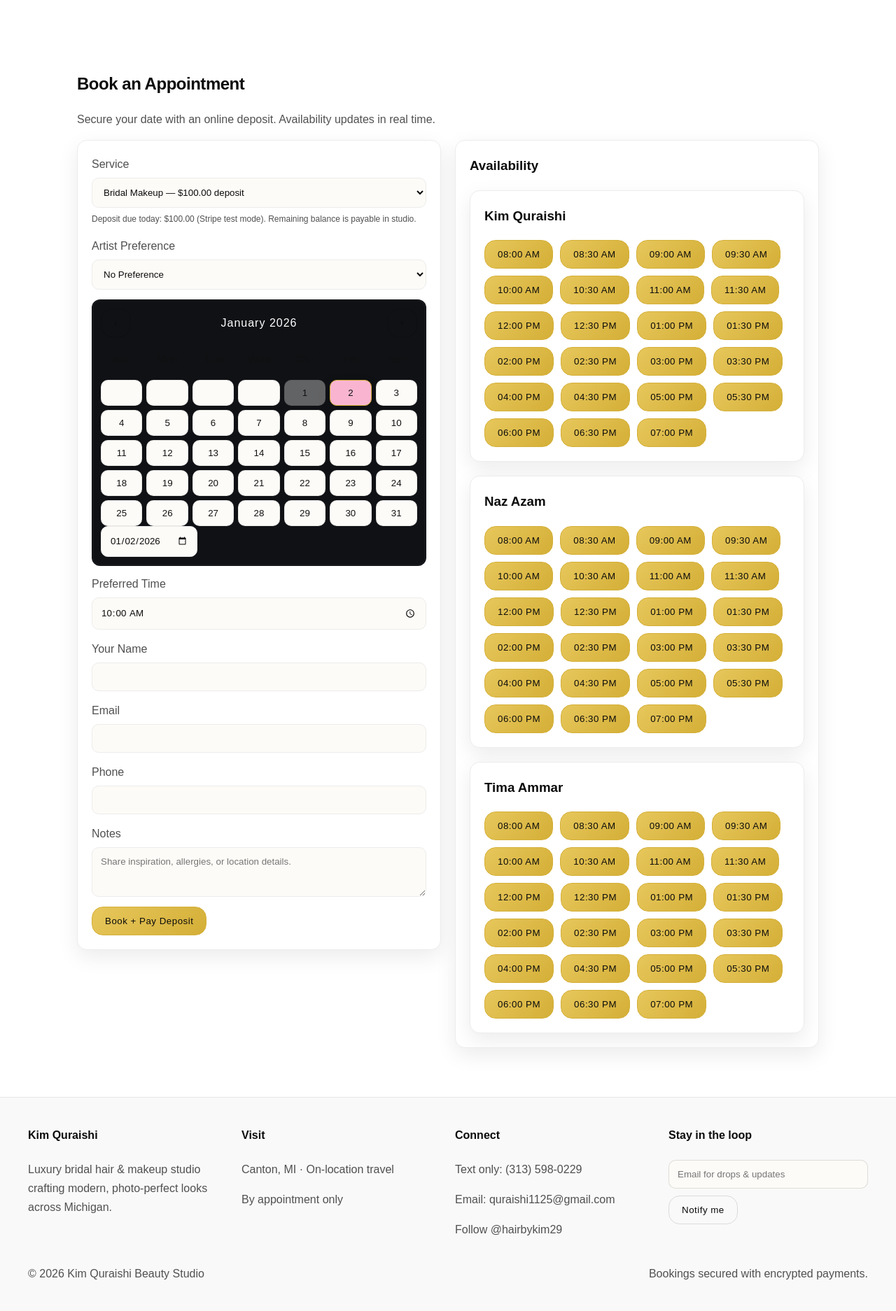
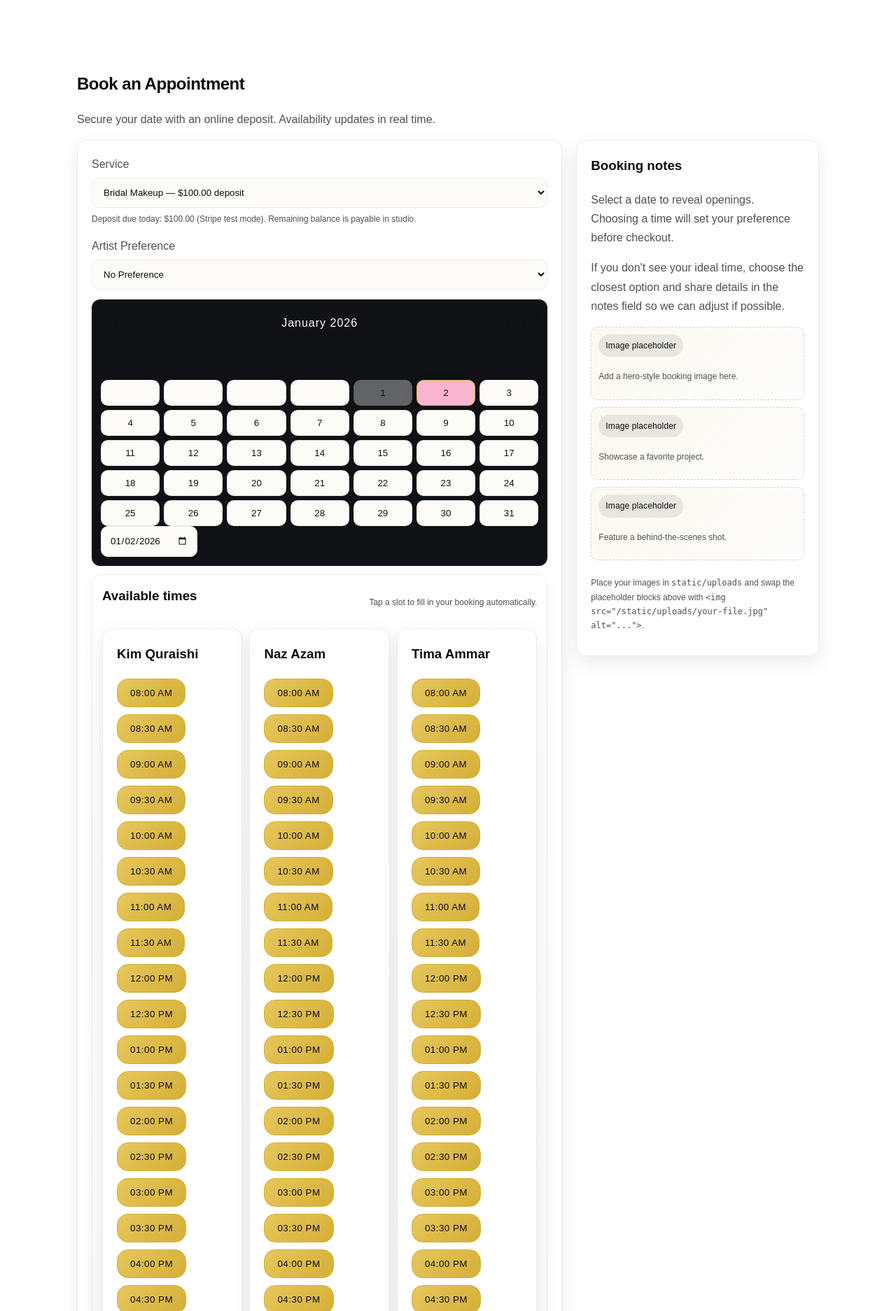
Before and after one commit to BreezDev/kimq, a Flask app: page /book in a window 1280 px wide. Shown: the part 255-2129 px from the top of the page at 70% size. Before the commit the page ends 2084 px from the top, so only its background shows below. Run offline with Flask 3, Linux system fonts and the light colour scheme; data comes from the database, SQL or seed files in the repository; data that the repository does not hold is empty; some web fonts are replaced.

Commit message:
Add booking image placeholders

```diff
--- a/static/styles.css
+++ b/static/styles.css
@@ -159,7 +159,7 @@ a { color: inherit; text-decoration: none; }
 .section-subtitle { color: var(--muted); max-width: 720px; }
 
 .grid { display: grid; grid-template-columns: repeat(auto-fit, minmax(280px, 1fr)); gap: 20px; }
-.booking-grid { grid-template-columns: repeat(auto-fit, minmax(320px, 1fr)); }
+.booking-grid { grid-template-columns: minmax(0, 2fr) minmax(260px, 1fr); align-items: start; }
 
 .floating-card {
     background: #fdfdfd;
@@ -354,12 +354,42 @@ textarea { resize: vertical; }
 .table.responsive { width: 100%; display: block; overflow-x: auto; }
 .card-header { display: flex; justify-content: space-between; align-items: center; gap: 8px; flex-wrap: wrap; }
 
-.booking-grid { align-items: start; }
 .booking-grid .card { border: 1px solid #ececec; }
 .calendar-panel { background: #0f1115; color: #fff; padding: 12px; border-radius: 12px; box-shadow: inset 0 0 0 1px rgba(255,255,255,0.05); }
 .calendar .day { color: #111; }
 .calendar .day.selected { background: #f9b5d0; }
 .booking-grid select, .booking-grid input, .booking-grid textarea { border: 1px solid #ececec; }
+.availability-panel {
+    margin-top: 10px;
+    padding: 14px;
+    border: 1px solid #ececec;
+    border-radius: 12px;
+    background: linear-gradient(180deg, #ffffff, #fbfbfb);
+    box-shadow: 0 8px 24px rgba(0,0,0,0.04);
+    display: grid;
+    gap: 12px;
+}
+.availability-header { display: flex; justify-content: space-between; align-items: center; gap: 8px; flex-wrap: wrap; }
+#availability { grid-template-columns: repeat(auto-fit, minmax(120px, 1fr)); gap: 10px; }
+.booking-notes { position: sticky; top: 16px; }
+.booking-gallery { margin-top: 14px; display: grid; gap: 10px; }
+.placeholder-frame {
+    border: 1px dashed rgba(0,0,0,0.15);
+    border-radius: 10px;
+    padding: 10px;
+    background: linear-gradient(135deg, rgba(212,175,55,0.08), rgba(0,0,0,0.01));
+    display: grid;
+    gap: 6px;
+}
+.placeholder-chip {
+    padding: 6px 10px;
+    border-radius: 999px;
+    background: rgba(0,0,0,0.08);
+    display: inline-flex;
+    width: fit-content;
+    font-size: 12px;
+    letter-spacing: 0.01em;
+}
 
 .instagram-card { background: #fff; border: 1px solid #ececec; }
 .instagram-card .img-wrap { aspect-ratio: 1/1; }
@@ -375,6 +405,9 @@ textarea { resize: vertical; }
 @media (max-width: 900px) {
     .admin-layout { grid-template-columns: 1fr; }
     .admin-sidebar { position: static; }
+    .booking-grid { grid-template-columns: 1fr; }
+    .booking-notes { position: relative; top: 0; }
+    .calendar-panel { margin-bottom: 6px; }
 }
 
 /* Reviews & Instagram */
@@ -383,3 +416,4 @@ textarea { resize: vertical; }
 .instagram-grid { display: grid; grid-template-columns: repeat(auto-fit, minmax(180px, 1fr)); gap: 12px; }
 .instagram-card .img-wrap { overflow: hidden; border-radius: 12px; margin-bottom: 8px; }
 .instagram-card img { width: 100%; display: block; object-fit: cover; }
+.instagram-embed { margin-top: 18px; }
--- a/templates/book.html
+++ b/templates/book.html
@@ -33,6 +33,13 @@
                     <div id="calendar" class="calendar"></div>
                     <input type="date" name="date" id="date" class="hidden" required />
                 </div>
+                <div class="availability-panel">
+                    <div class="availability-header">
+                        <h3>Available times</h3>
+                        <p class="muted small">Tap a slot to fill in your booking automatically.</p>
+                    </div>
+                    <div id="availability" class="grid"></div>
+                </div>
                 <div class="form-group">
                     <label>Preferred Time</label>
                     <input type="time" name="time" id="time" value="10:00" required />
@@ -56,9 +63,25 @@
                 <button class="btn" type="submit">Book + Pay Deposit</button>
             </form>
         </div>
-        <div class="card">
-            <h3>Availability</h3>
-            <div id="availability" class="grid"></div>
+        <div class="card booking-notes">
+            <h3>Booking notes</h3>
+            <p class="muted">Select a date to reveal openings. Choosing a time will set your preference before checkout.</p>
+            <p class="muted">If you don't see your ideal time, choose the closest option and share details in the notes field so we can adjust if possible.</p>
+            <div class="booking-gallery">
+                <div class="placeholder-frame">
+                    <div class="placeholder-chip">Image placeholder</div>
+                    <p class="muted small">Add a hero-style booking image here.</p>
+                </div>
+                <div class="placeholder-frame">
+                    <div class="placeholder-chip">Image placeholder</div>
+                    <p class="muted small">Showcase a favorite project.</p>
+                </div>
+                <div class="placeholder-frame">
+                    <div class="placeholder-chip">Image placeholder</div>
+                    <p class="muted small">Feature a behind-the-scenes shot.</p>
+                </div>
+                <p class="muted small">Place your images in <code>static/uploads</code> and swap the placeholder blocks above with <code>&lt;img src="{{ url_for('static', filename='uploads/your-file.jpg') }}" alt="..."&gt;</code>.</p>
+            </div>
         </div>
     </div>
 </section>
```
Also changed, not shown: templates/index.html (+4 -9 lines), static/uploads/README.md (added).
